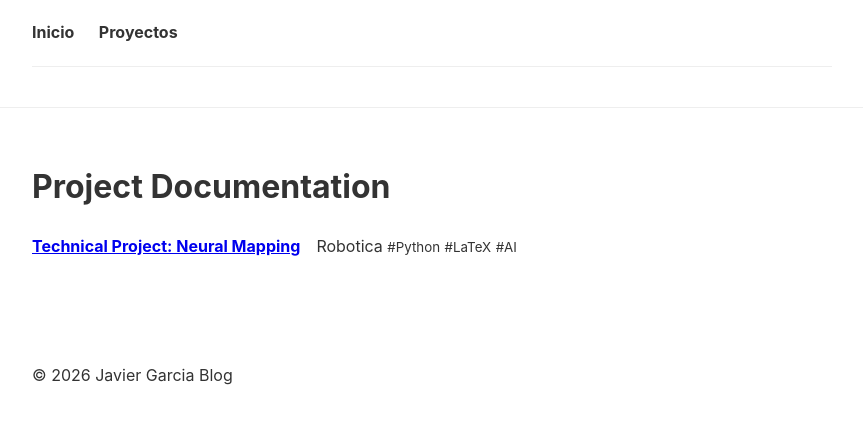
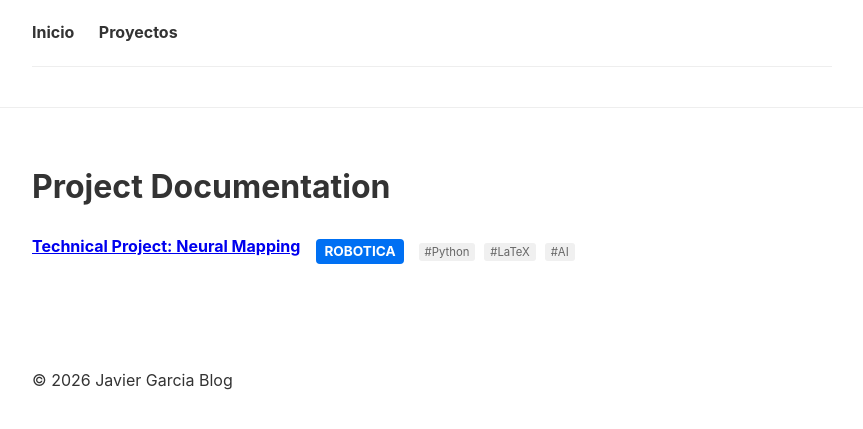
Before and after one commit to oviwanazul124/oviwanazul124.github.io, a Jekyll site: the page built from es/posts.html, in a window 1280 px wide. Shown: the top 429 px of the page, without its empty margins (208-1071 px from the left). Built offline with Jekyll 4.4.1, drawn with Linux system fonts in a browser that asks for light colours.

Commit message:
css tags

```diff
--- a/assets/css/styles.css
+++ b/assets/css/styles.css
@@ -96,3 +96,33 @@ nav.container {
   list-style: none;
   padding: 0;
 }
+
+.project-item {
+  margin-bottom: 2rem;
+  list-style: none;
+}
+
+.project-meta {
+  margin-top: 5px;
+  font-size: 0.85rem;
+  display: flex;
+  gap: 15px;
+  align-items: center;
+}
+
+.category-label {
+  background: var(--accent);
+  color: white;
+  padding: 2px 8px;
+  border-radius: 4px;
+  text-transform: uppercase;
+  font-weight: bold;
+}
+
+.tag {
+  color: #666;
+  background: #f0f0f0;
+  padding: 2px 6px;
+  border-radius: 3px;
+  margin-right: 5px;
+}
```
